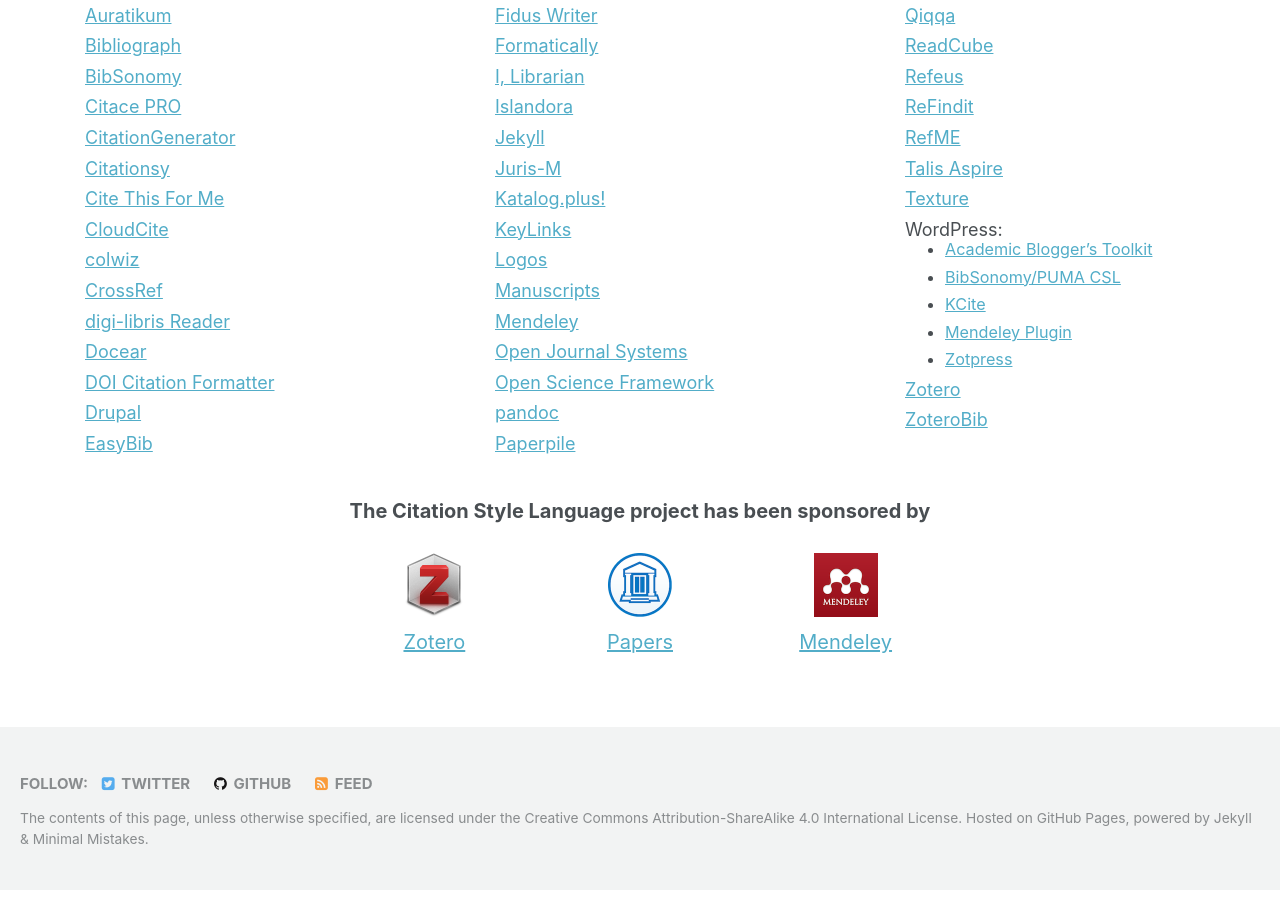
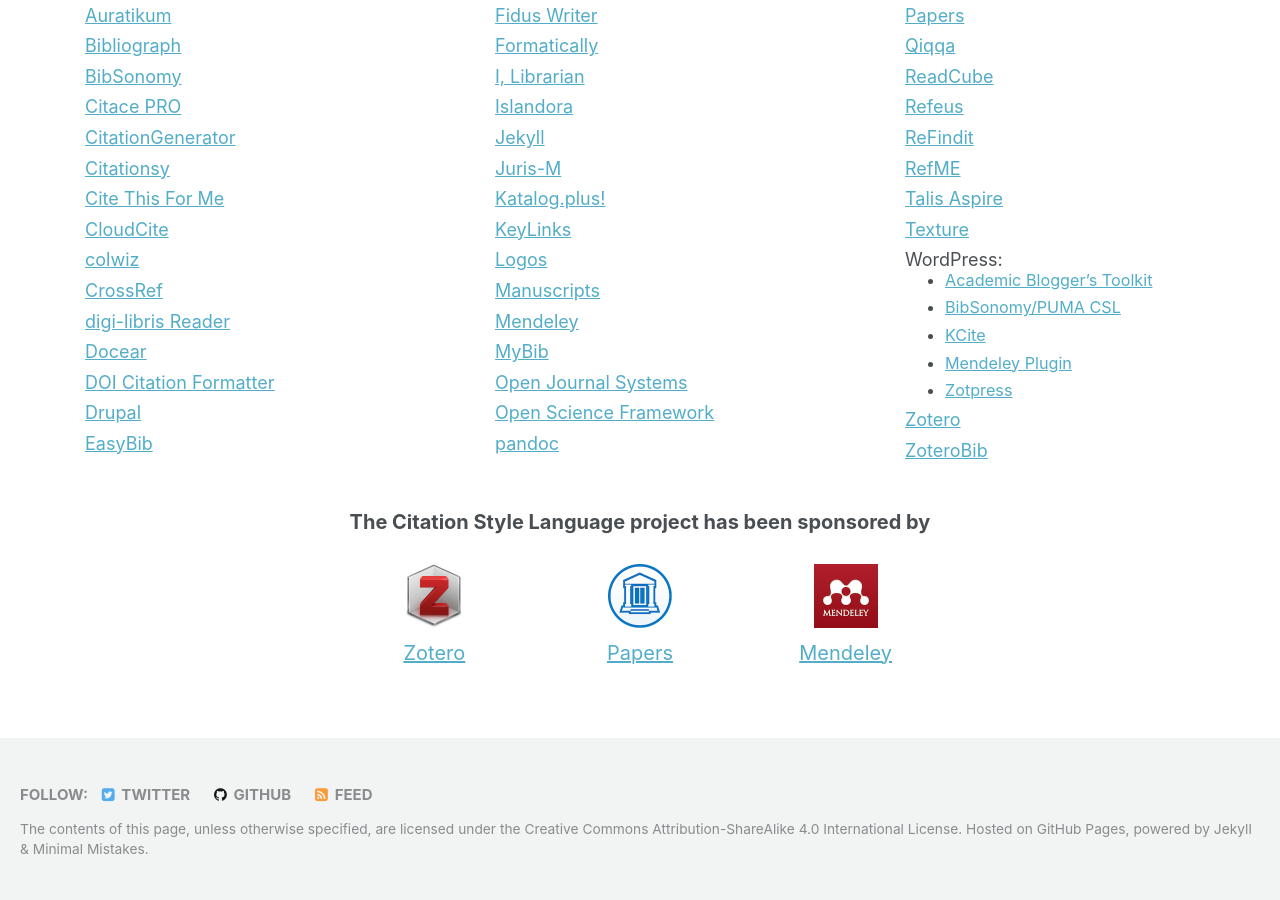
Before and after one commit to citation-style-language/citation-style-language.github.io, a Jekyll site: the page built from _pages/index.md, in a window 1280 px wide and 900 px high, scrolled down 831 px. Built offline with Jekyll 4.4.1, drawn with Linux system fonts in a browser that asks for light colours; the list of posts is cut into pages by our own code.

Commit message:
Update index.md
Add MyBib, update Drupal link

```diff
--- a/_pages/index.md
+++ b/_pages/index.md
@@ -37,7 +37,7 @@
   - title: DOI Citation Formatter
     url: https://crosscite.org/
   - title: Drupal
-    url: http://drupal.org/project/biblio
+    url: https://www.drupal.org/project/biblio
   - title: EasyBib
     url: http://www.easybib.com/
   - title: F1000Workspace
@@ -64,6 +64,8 @@
     url: http://www.manuscriptsapp.com/
   - title: Mendeley
     url: https://www.mendeley.com/
+  - title: MyBib
+    url: https://www.mybib.com/
   - title: Open Journal Systems
     url: https://github.com/pkp/citationStyleLanguage
   - title: Open Science Framework
```
